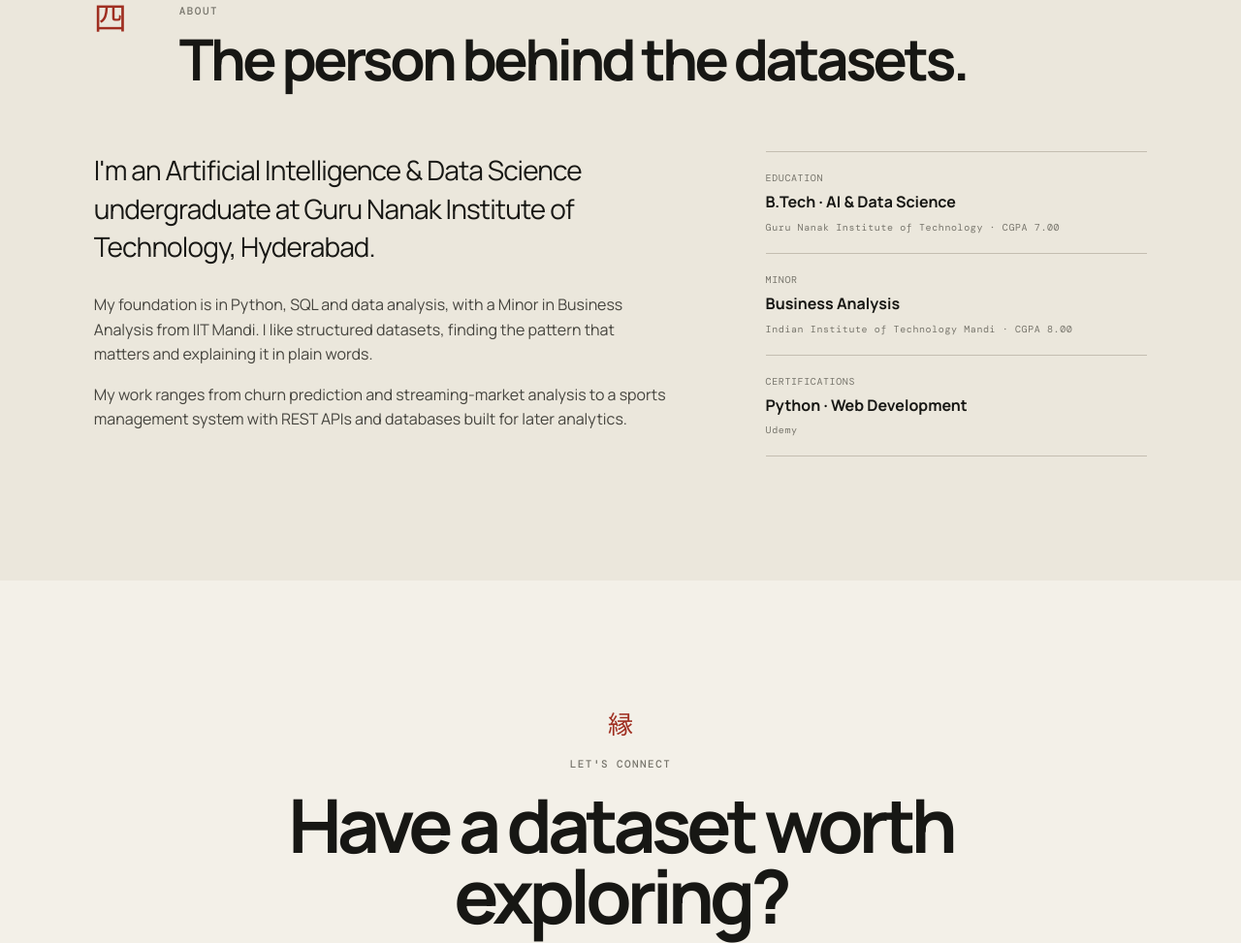
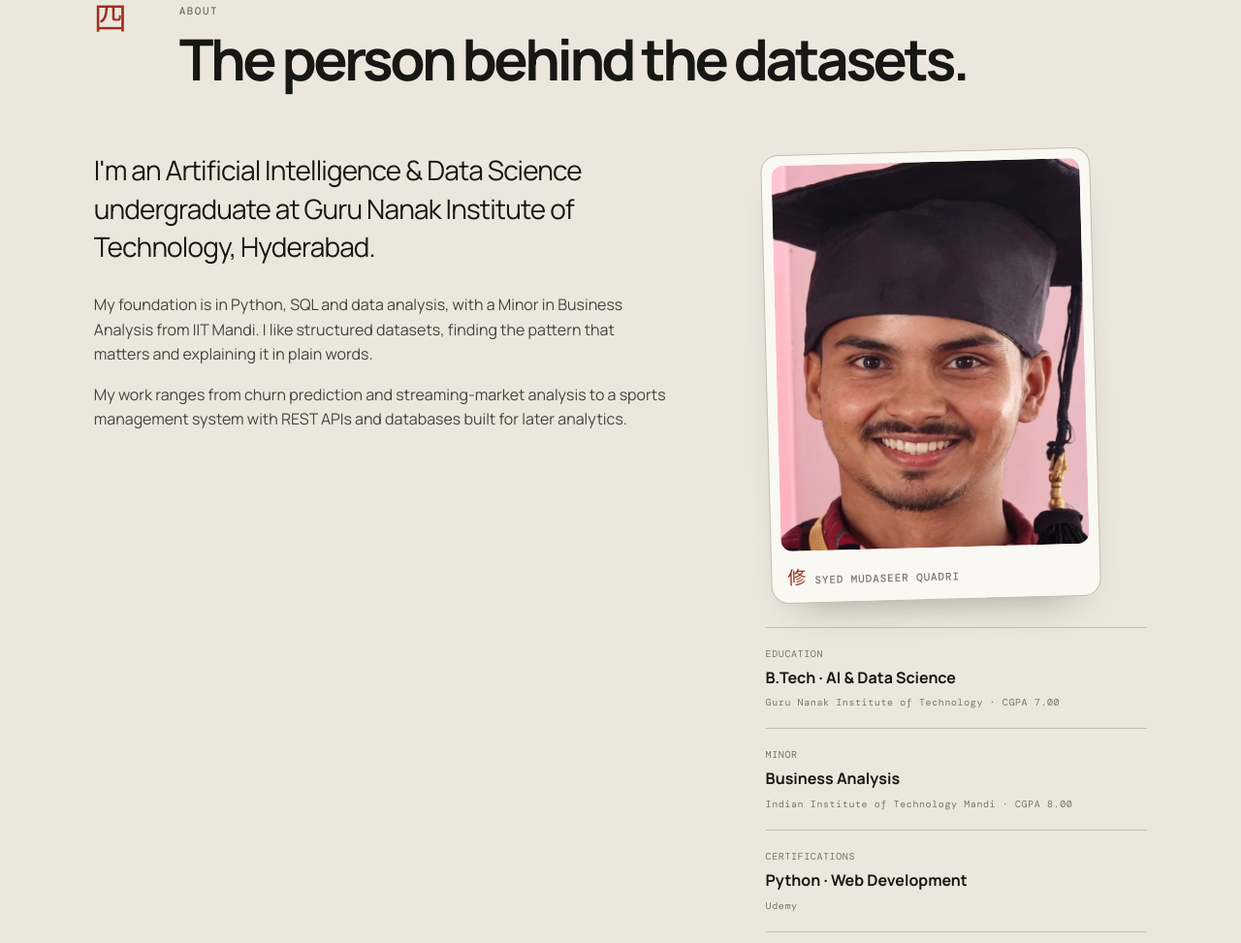
Before and after one commit to SyedMudaseerQuadri/data-science-portfolio, a plain HTML site: page index.html in a window 1280 px wide. Shown: the part 4313-5286 px from the top of the page at 97% size. Drawn offline with nearby package versions, Linux system fonts and the light colour scheme.

Commit message:
About: add portrait photo
Co-Authored-By: Claude Opus 5.5 <noreply@anthropic.com>

```diff
--- a/index.html
+++ b/index.html
@@ -140,10 +140,16 @@
             <p>My foundation is in Python, SQL and data analysis, with a Minor in Business Analysis from IIT Mandi. I like structured datasets, finding the pattern that matters and explaining it in plain words.</p>
             <p>My work ranges from churn prediction and streaming-market analysis to a sports management system with REST APIs and databases built for later analytics.</p>
           </div>
+          <div class="about-side">
+          <figure class="portrait">
+            <img src="assets/portrait.webp" alt="Syed Mudaseer Quadri smiling in a graduation cap" width="640" height="800" loading="lazy">
+            <figcaption><span class="brand-mark">修</span>Syed Mudaseer Quadri</figcaption>
+          </figure>
           <div class="facts">
             <div><span>EDUCATION</span><strong>B.Tech · AI &amp; Data Science</strong><small>Guru Nanak Institute of Technology · CGPA 7.00</small></div>
             <div><span>MINOR</span><strong>Business Analysis</strong><small>Indian Institute of Technology Mandi · CGPA 8.00</small></div>
             <div><span>CERTIFICATIONS</span><strong>Python · Web Development</strong><small>Udemy</small></div>
+          </div>
           </div>
         </div>
       </div>
--- a/style.css
+++ b/style.css
@@ -126,6 +126,9 @@ img{max-width:100%;height:auto;display:block}
 .about-grid{display:grid;grid-template-columns:1.2fr .8fr;gap:clamp(32px,8vw,120px)}
 .about-copy .large{font-size:clamp(22px,2.4vw,28px);line-height:1.4;letter-spacing:-.03em;margin-top:0}
 .about-copy p:not(.large){color:var(--ink-2);max-width:640px}
+.portrait{margin:0 0 28px;max-width:340px;background:var(--white);border:1px solid var(--line-2);border-radius:18px;padding:10px;box-shadow:0 24px 44px -30px rgba(23,23,20,.45);transform:rotate(-1.5deg)}
+.portrait img{width:100%;border-radius:12px;aspect-ratio:4/5;object-fit:cover}
+.portrait figcaption{padding:12px 6px 4px;font:500 11px var(--mono);text-transform:uppercase;letter-spacing:.08em;color:var(--muted)}
 .facts{border-top:1px solid var(--line-2)}
 .facts>div{padding:20px 0;border-bottom:1px solid var(--line-2)}
 .facts span,.facts small{display:block;font:10px var(--mono);color:var(--muted);letter-spacing:.06em}
```
Also changed, not shown: assets/portrait.webp (added).
